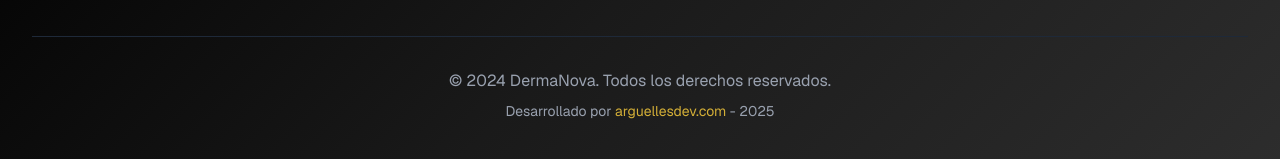
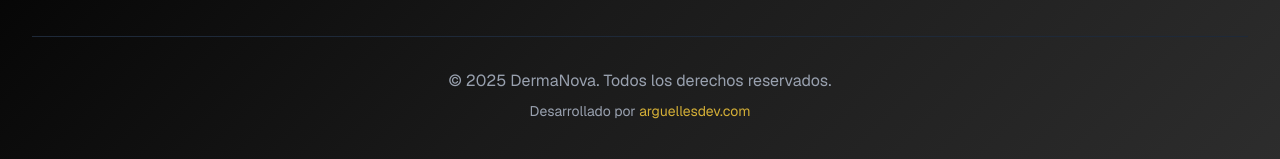
Before and after one commit to daniel1339/dermanova, a Next.js app: page / in a window 1280 px wide. Shown: the part 6602-6761 px from the top of the page. Built offline with nearby package versions, Linux system fonts and the light colour scheme.

Commit message:
feat: add developer credit in footer and update copyright to 2025

```diff
--- a/src/app/page.tsx
+++ b/src/app/page.tsx
@@ -926,9 +926,9 @@ export default function Home() {
             </div>
           </div>
           <div className="border-t border-gray-800 mt-8 pt-8 text-center text-gray-400">
-            <p>&copy; 2024 DermaNova. Todos los derechos reservados.</p>
+            <p>&copy; 2025 DermaNova. Todos los derechos reservados.</p>
             <p className="mt-2 text-sm">
-              Desarrollado por <a href="https://arguellesdev.com" target="_blank" rel="noopener noreferrer" className="text-[#D4AF37] hover:text-[#B8860B] transition-colors">arguellesdev.com</a> - 2025
+              Desarrollado por <a href="https://arguellesdev.com" target="_blank" rel="noopener noreferrer" className="text-[#D4AF37] hover:text-[#B8860B] transition-colors">arguellesdev.com</a>
             </p>
           </div>
         </div>
```
